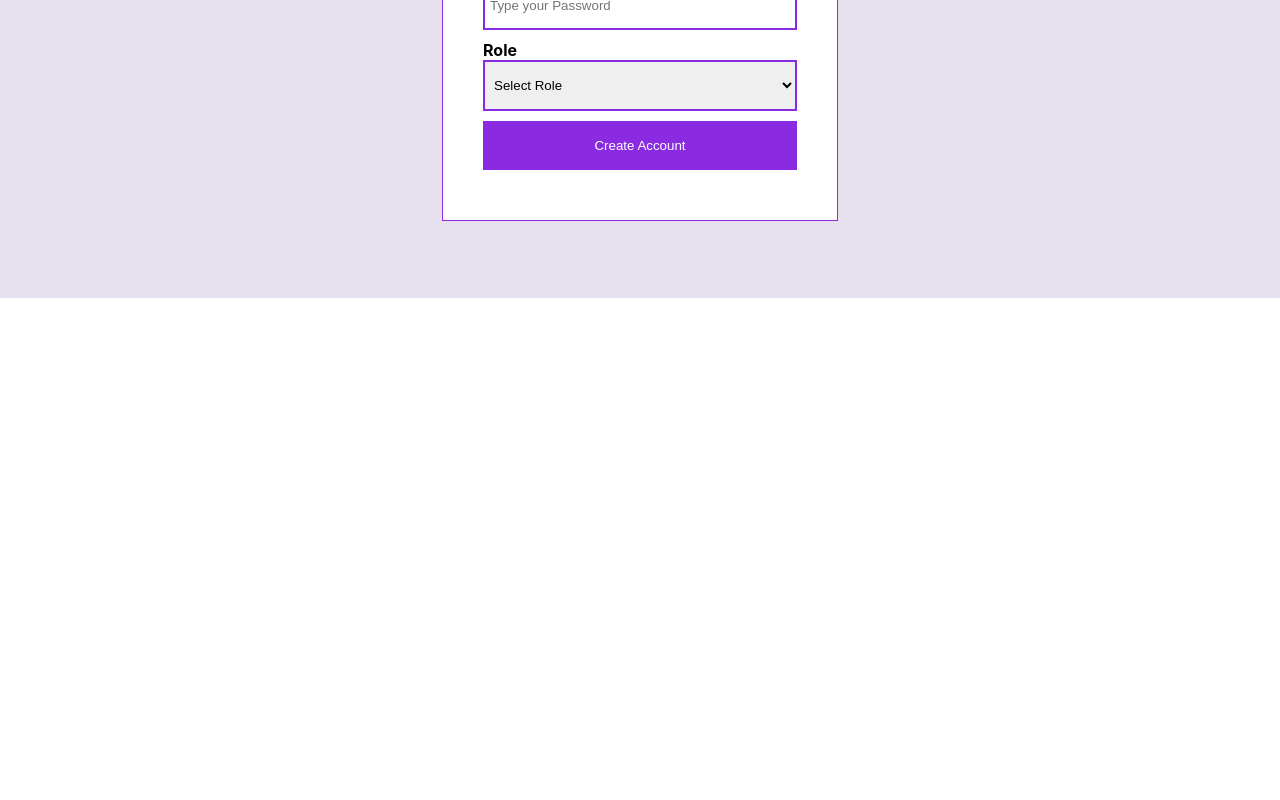
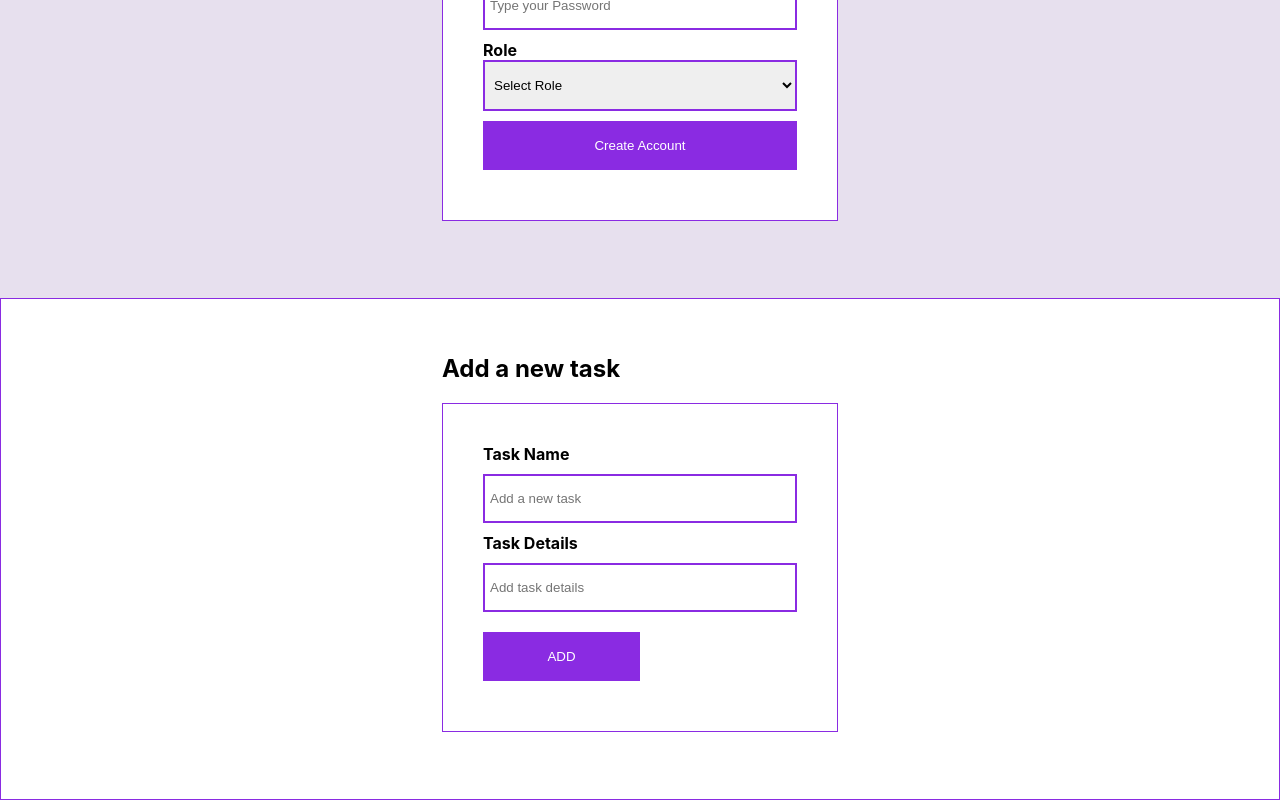
Before and after one commit to tanzimr8/Meta_basic_react, a React (Create React App) app: page / in a window 1280 px wide. Shown: the part 502-1302 px from the top of the page. Before the commit the page ends 800 px from the top, so only its background shows below. Built offline with nearby package versions, Linux system fonts and the light colour scheme.

Commit message:
Todo App

```diff
--- a/src/App.css
+++ b/src/App.css
@@ -41,3 +41,35 @@ button{
   padding: 15px 5px;
   margin: 10px 0;
 }
+button:disabled{
+  cursor: not-allowed!important;
+}
+.box{
+  /* width:50%; */
+  height: 400px;
+  padding: 50px;
+  border:1px solid blueviolet;
+  display: flex;
+  flex-direction: column;
+  align-items: center;
+  justify-content: center;
+}
+.box button{
+  width:50%
+}
+.todo-wrapper form {
+  border: 1px solid blueviolet;
+  padding: 40px;
+  background-color: #fff;
+}
+.todo-wrapper form label{
+  display: block;
+  font-weight: 700;
+}
+
+.todo-wrapper form input{
+  border: 2px solid blueviolet;
+  width:300px;
+  padding: 15px 5px;
+  margin: 10px 0;
+}
--- a/src/App.js
+++ b/src/App.js
@@ -1,11 +1,14 @@
 import {useState,useRef} from "react";
 import './App.css';
-import RegistrationForm from './components/RegistrationForm'
+import RegistrationForm from './components/RegistrationForm';
+import Greet from './components/Greet';
+import BasicTodo from './components/BasicTodo';
 
 function App() {
   return (
     <>
       <RegistrationForm/>
+      <BasicTodo/>
     </>
   );
 }
--- /dev/null
+++ b/src/components/BasicTodo.js
@@ -0,0 +1,66 @@
+import { useState } from "react";
+
+
+const TodoForm = (props)=>{
+    const [formData, setFormData] = useState({
+        taskName:'',
+        taskDetails:'',
+        taskId: ''
+    });
+    const inputHandler = (e)=>{
+        setFormData({
+            ...formData,
+            [e.target.name]: e.target.value
+        });
+    }
+    const formHandler = (e)=>{
+        e.preventDefault();
+        props.addTask(formData);
+        setFormData({
+            taskName:'',
+            taskDetails:'',
+            taskId: ''
+        })
+    }
+    return(
+        <div className="todo-wrapper">
+            <h2>Add a new task</h2>
+            <form onSubmit={formHandler}>
+                <div className="taskName">
+                    <label for="task">Task Name</label>
+                    <input type="text" id="task" name="taskName" placeholder="Add a new task" value={formData.taskName} onChange={inputHandler} />
+                </div>
+                <div className="taskDetails">
+                    <label for="details">Task Details</label>
+                    <input type="text" id="details" name="taskDetails" placeholder="Add task details" value={formData.taskDetails} onChange={inputHandler}/>
+                </div>
+                <button disabled={!formData.taskName} type="submit">ADD</button>
+            </form>
+        </div>
+    );
+}
+const TodoLists = (props)=>{
+
+    return(
+    <ul>
+        {props.allTasks.map((task)=>{
+            return(
+            <li key={task.taskName}>{task.taskName} - <span><i>{task.taskDetails}</i></span></li>
+        )})}
+    </ul>
+    );
+
+}
+const BasicTodo = ()=>{
+    const [tasks,setTasks] = useState([]);
+    const addTask = (newTask)=>{
+        setTasks([...tasks, newTask]);
+    }
+    return(
+        <div className="box">
+            <TodoForm addTask = {addTask}/>
+            <TodoLists allTasks = {tasks}/>
+        </div>
+    )
+}
+export default BasicTodo;
--- /dev/null
+++ b/src/components/Greet.js
@@ -0,0 +1,27 @@
+import { useState } from "react"
+const Greet = ()=>{
+    const [greeting, setGreeting] = useState({greet: "Hello", person:"World"});
+    const updateGreet = ()=>{
+        // setGreeting(
+        //     {
+        //         ...greeting,
+        //         greet: "Hi",
+        //         person:"Tanzim"
+        //     }
+        // );
+        setGreeting(prevState => {
+            return {
+                ...prevState,
+                person: "Maya"
+            }
+        });
+
+    }
+    return(
+        <div className="box">
+            <h2>{greeting.greet} {greeting.person}</h2>
+            <button onClick = {updateGreet}>Greet</button>
+        </div>
+    );
+}
+export default Greet;
```
